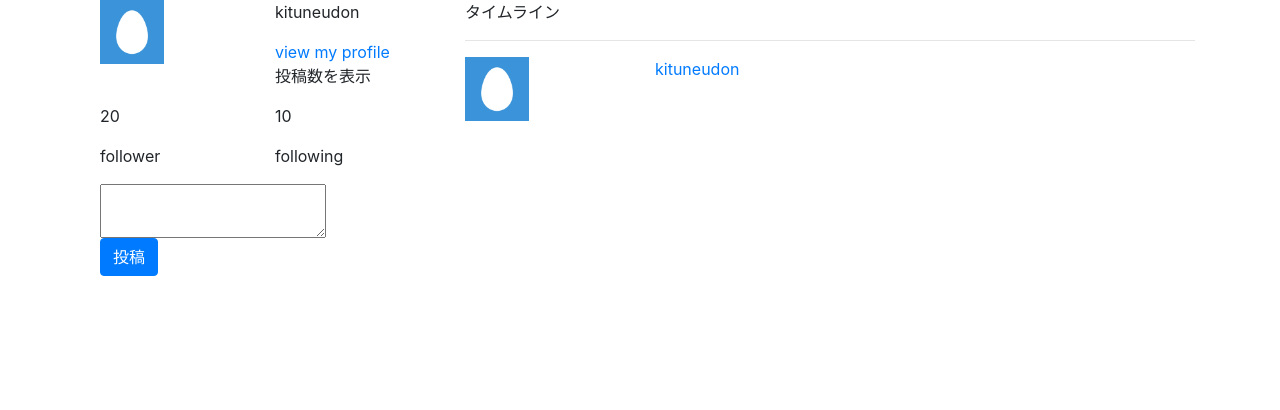
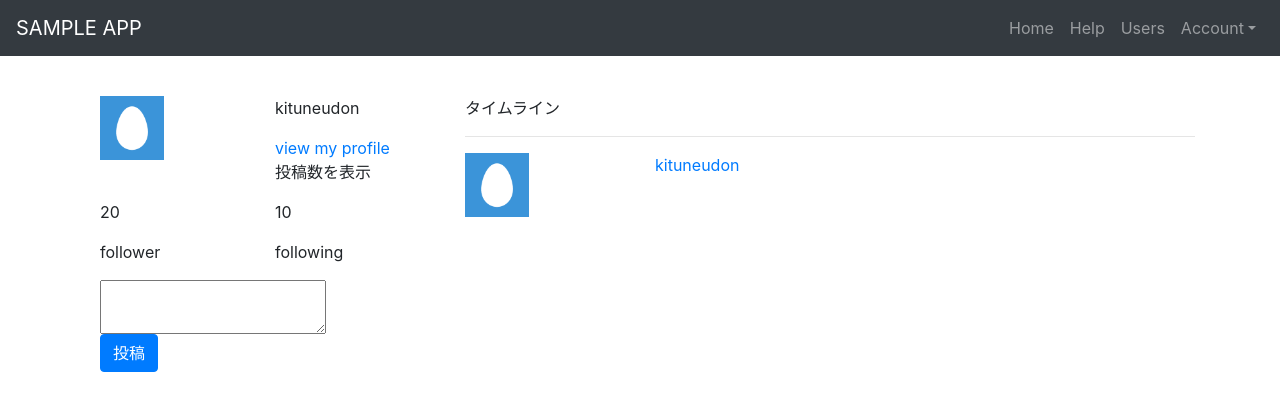
Before and after one commit to KituneUdon/twiiter-like-sns, a React (Create React App) app in the folder frontend/: page / in a window 1280 px wide. Shown: the top 410 px of the page. Built offline with nearby package versions, Linux system fonts and the light colour scheme.

Commit message:
#7 HeaderのUIを作成

```diff
--- a/frontend/src/App.tsx
+++ b/frontend/src/App.tsx
@@ -6,8 +6,11 @@ import { Container, Col, Row } from 'react-bootstrap';
 import Profile from './components/Profile';
 import PostForm from './components/PostForm';
 import TimeLine from './components/Timeline';
+import Header from './components/Header';
 
 const App: FC = () => (
+  <>
+    <Header />
     <Container>
       <Row>
         <Col xs={4}>
@@ -19,6 +22,7 @@ const App: FC = () => (
         </Col>
       </Row>
     </Container>
+  </>
 );
 
 export default App;
--- /dev/null
+++ b/frontend/src/components/Header.tsx
@@ -0,0 +1,26 @@
+import React, { FC } from 'react';
+import styled from 'styled-components';
+
+import { Navbar, Nav, NavDropdown } from 'react-bootstrap';
+
+const ExtendNavbar = styled(Navbar)`
+  margin-bottom: 5vh;
+`;
+
+const Header: FC = () => (
+  <ExtendNavbar bg="dark" variant="dark">
+    <Nav className="mr-auto">
+      <Navbar.Brand href="http://localhost:4000">SAMPLE APP</Navbar.Brand>
+    </Nav>
+    <Nav>
+      <Nav.Link href="http://localhost:4000">Home</Nav.Link>
+      <Nav.Link href="http://localhost:4000">Help</Nav.Link>
+      <Nav.Link href="http://localhost:4000">Users</Nav.Link>
+      <NavDropdown title="Account" id="collasible-nav-dropdown">
+        <NavDropdown.Item href="http://localhost:4000">test</NavDropdown.Item>
+      </NavDropdown>
+    </Nav>
+  </ExtendNavbar>
+);
+
+export default Header;
```
Also changed, not shown: 1 other file (tests, documents, lock files or other folders). Lines whose indentation alone changed are shown as unchanged.
